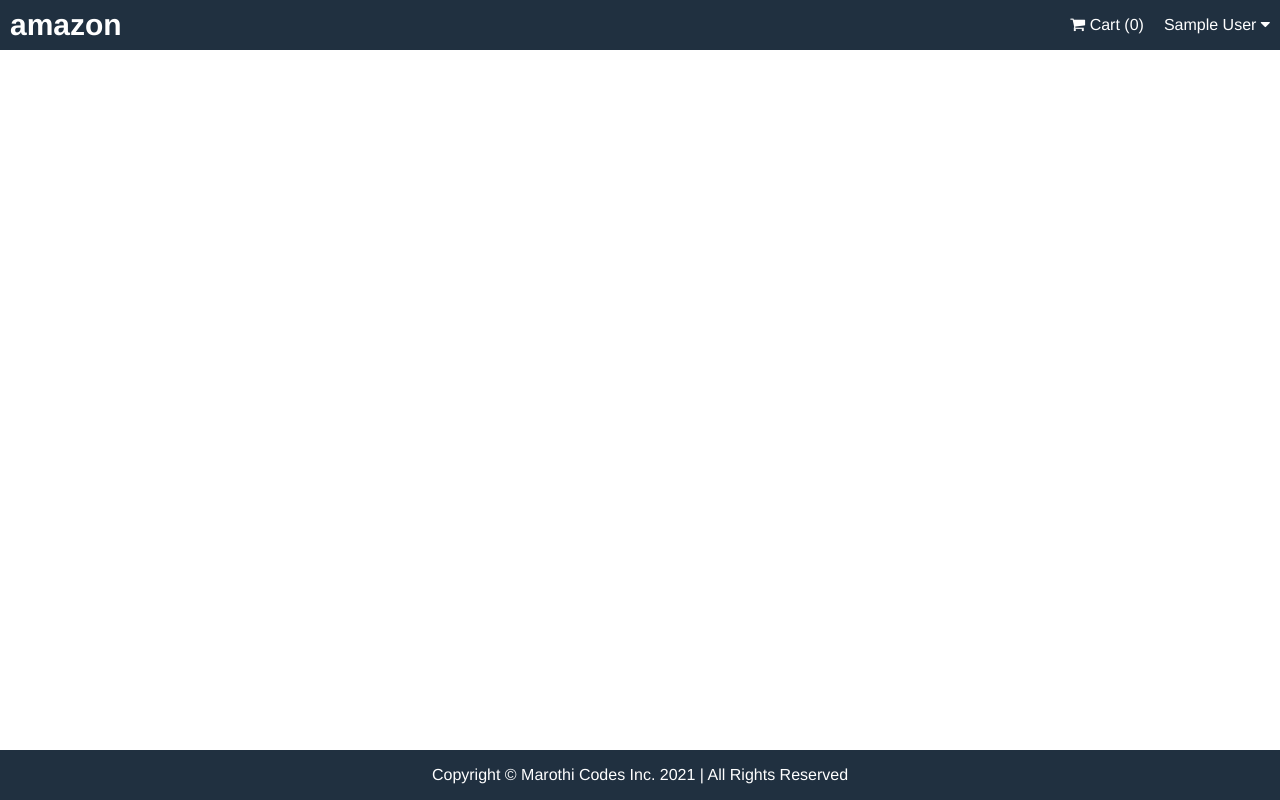
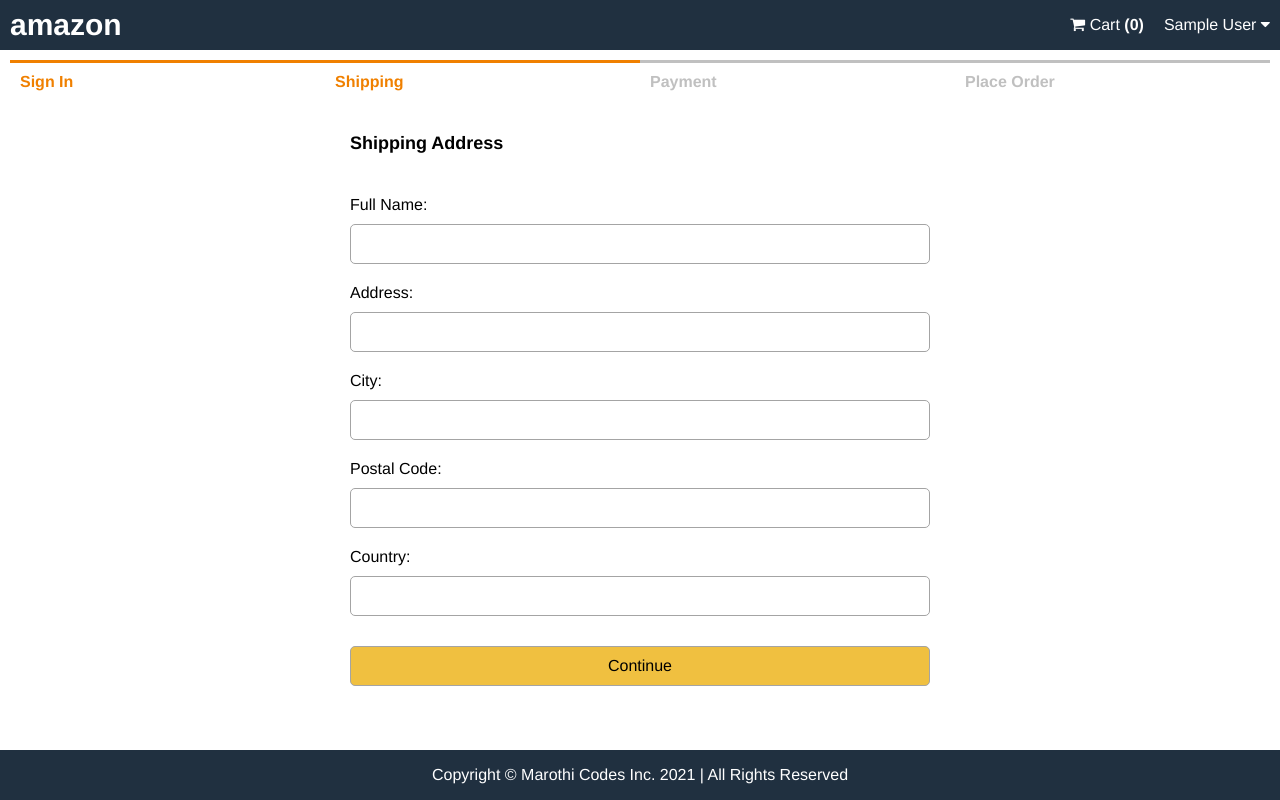
Before and after one commit to marothi-codes/amazon-clone-2-ui, a React (Create React App) app: page /checkout in a window 1280 px wide. Built offline with nearby package versions, Linux system fonts and the light colour scheme; sample sign-in values are in the browser's storage.

Commit message:
Checkout screen added and shipping details contant and action added.

```diff
--- a/package.json
+++ b/package.json
@@ -1,7 +1,7 @@
 {
   "name": "ui",
   "proxy": "http://127.0.0.1:5000",
-  "version": "0.7.3",
+  "version": "0.7.4",
   "private": true,
   "dependencies": {
     "@testing-library/jest-dom": "^5.15.0",
--- a/src/App.js
+++ b/src/App.js
@@ -4,6 +4,7 @@
 import { signOut } from "./redux/actions/userActions";
 
 import CartScreen from "./screens/CartScreen";
+import CheckoutScreen from "./screens/CheckoutScreen";
 import HomeScreen from "./screens/HomeScreen";
 import ProductDetailsScreen from "./screens/ProductDetailsScreen";
 import SignInScreen from "./screens/SignInScreen";
@@ -32,7 +33,15 @@
           </div>
           <div>
             <Link to="/cart">
-              <i className="fa fa-shopping-cart"></i> Cart ({cartItems.length})
+              <i className="fa fa-shopping-cart"></i> Cart{" "}
+              <strong>
+                (
+                {cartItems.reduce(
+                  (accumulator, currentItem) => accumulator + currentItem.qty,
+                  0
+                )}
+                )
+              </strong>
             </Link>
             {userInfo ? (
               <div className="dropdown">
@@ -59,6 +68,7 @@
           <Route path="/product/:id" component={ProductDetailsScreen}></Route>
           <Route path="/sign-in" component={SignInScreen}></Route>
           <Route path="/sign-up" component={SignUpScreen}></Route>
+          <Route path="/checkout" component={CheckoutScreen}></Route>
           <Route path="/" component={HomeScreen} exact></Route>
         </main>
         <footer className="row center">
--- /dev/null
+++ b/src/components/Checkout.js
@@ -0,0 +1,14 @@
+import React from "react";
+
+export default function Checkout(props) {
+  return (
+    <div>
+      <div class="row checkout-steps">
+        <div className={props.step1 ? "active" : ""}>Sign In</div>
+        <div className={props.step2 ? "active" : ""}>Shipping</div>
+        <div className={props.step3 ? "active" : ""}>Payment</div>
+        <div className={props.step4 ? "active" : ""}>Place Order</div>
+      </div>
+    </div>
+  );
+}
--- a/src/index.css
+++ b/src/index.css
@@ -236,3 +236,16 @@
 .dropdown:hover .dropdown-content {
   display: block;
 }
+
+/* Checkout Steps */
+.checkout-steps > div {
+  border-top: 0.3rem #c0c0c0 solid;
+  color: #c0c0c0;
+  flex: 1;
+  padding: 1rem;
+  font-weight: bold;
+}
+.checkout-steps > div.active {
+  border-top-color: #f08000;
+  color: #f08000;
+}
--- a/src/redux/actions/cartActions.js
+++ b/src/redux/actions/cartActions.js
@@ -1,5 +1,9 @@
 import axios from "axios";
-import { CART_ADD_ITEM, CART_REMOVE_ITEM } from "../constants/cartConstants";
+import {
+  CART_ADD_ITEM,
+  CART_REMOVE_ITEM,
+  CART_SAVE_SHIPPING_ADDRESS,
+} from "../constants/cartConstants";
 
 export const addToCart = (productId, qty) => async (dispatch, getState) => {
   const { data } = await axios.get(`/api/products/${productId}`);
@@ -21,3 +25,8 @@
   dispatch({ type: CART_REMOVE_ITEM, payload: productId });
   localStorage.setItem("cartItems", JSON.stringify(getState().cart.cartItems));
 };
+
+export const saveShippingAddress = (data) => (dispatch) => {
+  dispatch({ type: CART_SAVE_SHIPPING_ADDRESS, payload: data });
+  localStorage.setItem("shippingAddress", JSON.stringify(data));
+};
--- a/src/redux/constants/cartConstants.js
+++ b/src/redux/constants/cartConstants.js
@@ -1,2 +1,3 @@
 export const CART_ADD_ITEM = "CART_ADD_ITEM";
 export const CART_REMOVE_ITEM = "CART_REMOVE_ITEM";
+export const CART_SAVE_SHIPPING_ADDRESS = "CART_SAVE_SHIPPING_ADDRESS";
--- a/src/redux/reducers/cartReducers.js
+++ b/src/redux/reducers/cartReducers.js
@@ -1,4 +1,8 @@
-import { CART_ADD_ITEM, CART_REMOVE_ITEM } from "../constants/cartConstants";
+import {
+  CART_ADD_ITEM,
+  CART_REMOVE_ITEM,
+  CART_SAVE_SHIPPING_ADDRESS,
+} from "../constants/cartConstants";
 
 export const cartReducer = (state = { cartItems: [] }, action) => {
   switch (action.type) {
@@ -21,6 +25,8 @@
         ...state,
         cartItems: state.cartItems.filter((x) => x.product !== action.payload),
       };
+    case CART_SAVE_SHIPPING_ADDRESS:
+      return { ...state, shippingAddress: action.payload };
     default:
       return state;
   }
--- a/src/redux/store.js
+++ b/src/redux/store.js
@@ -18,6 +18,9 @@
     cartItems: localStorage.getItem("cartItems")
       ? JSON.parse(localStorage.getItem("cartItems"))
       : [],
+    shippingAddress: localStorage.getItem("shippingAddress")
+      ? JSON.parse(localStorage.getItem("shippingAddress"))
+      : {},
   },
 };
 
--- a/src/screens/CartScreen.js
+++ b/src/screens/CartScreen.js
@@ -11,6 +11,8 @@
     : 1;
   const cart = useSelector((state) => state.cart);
   const { cartItems } = cart;
+  const userSignIn = useSelector((state) => state.userSignIn);
+  const { userInfo } = userSignIn;
   const dispatch = useDispatch();
 
   useEffect(() => {
@@ -22,7 +24,8 @@
   };
 
   const handleCheckout = () => {
-    props.history.push(`/signin?redirect=shipping`);
+    if (userInfo) props.history.push("/checkout");
+    else props.history.push(`/sign-in?redirect=checkout`);
   };
 
   return (
--- /dev/null
+++ b/src/screens/CheckoutScreen.js
@@ -0,0 +1,109 @@
+import React, { useState } from "react";
+import { useDispatch, useSelector } from "react-redux";
+import { saveShippingAddress } from "../redux/actions/cartActions";
+
+import Checkout from "../components/Checkout";
+
+export default function CheckoutScreen(props) {
+  const userSignIn = useSelector((state) => state.userSignIn);
+  const { userInfo } = userSignIn;
+  const cart = useSelector((state) => state.cart);
+  const { shippingAddress } = cart;
+
+  if (!userInfo) props.history.push("/sign-in");
+
+  const [fullName, setFullName] = useState(shippingAddress.fullName);
+  const [address, setAddress] = useState(shippingAddress.address);
+  const [city, setCity] = useState(shippingAddress.city);
+  const [postalCode, setPostalCode] = useState(shippingAddress.postalCode);
+  const [country, setCountry] = useState(shippingAddress.country);
+
+  const dispatch = useDispatch();
+
+  const handleSubmit = (e) => {
+    e.preventDefault();
+    dispatch(
+      saveShippingAddress({ fullName, address, city, postalCode, country })
+    );
+    props.history.push("/payment");
+  };
+
+  return (
+    <div>
+      <Checkout step1 step2 />
+      <form onSubmit={(e) => handleSubmit(e)} class="form">
+        <div>
+          <h1>Shipping Address</h1>
+        </div>
+
+        {/* Full Name */}
+        <div>
+          <label htmlFor="fullName">Full Name:</label>
+          <input
+            type="text"
+            id="fullName"
+            value={fullName}
+            onChange={(e) => setFullName(e.target.value)}
+            required
+          />
+        </div>
+
+        {/* Address */}
+        <div>
+          <label htmlFor="address">Address:</label>
+          <input
+            type="text"
+            id="address"
+            value={address}
+            onChange={(e) => setAddress(e.target.value)}
+            required
+          />
+        </div>
+
+        {/* City */}
+        <div>
+          <label htmlFor="city">City:</label>
+          <input
+            type="text"
+            id="city"
+            value={city}
+            onChange={(e) => setCity(e.target.value)}
+            required
+          />
+        </div>
+
+        {/* Postal Code */}
+        <div>
+          <label htmlFor="postalCode">Postal Code:</label>
+          <input
+            type="number"
+            id="postalCode"
+            value={postalCode}
+            onChange={(e) => setPostalCode(e.target.value)}
+            required
+          />
+        </div>
+
+        {/* Country */}
+        <div>
+          <label htmlFor="country">Country:</label>
+          <input
+            type="text"
+            id="country"
+            value={country}
+            onChange={(e) => setCountry(e.target.value)}
+            required
+          />
+        </div>
+
+        {/* Submit */}
+        <div>
+          <label />
+          <button className="primary" type="submit">
+            Continue
+          </button>
+        </div>
+      </form>
+    </div>
+  );
+}
```
